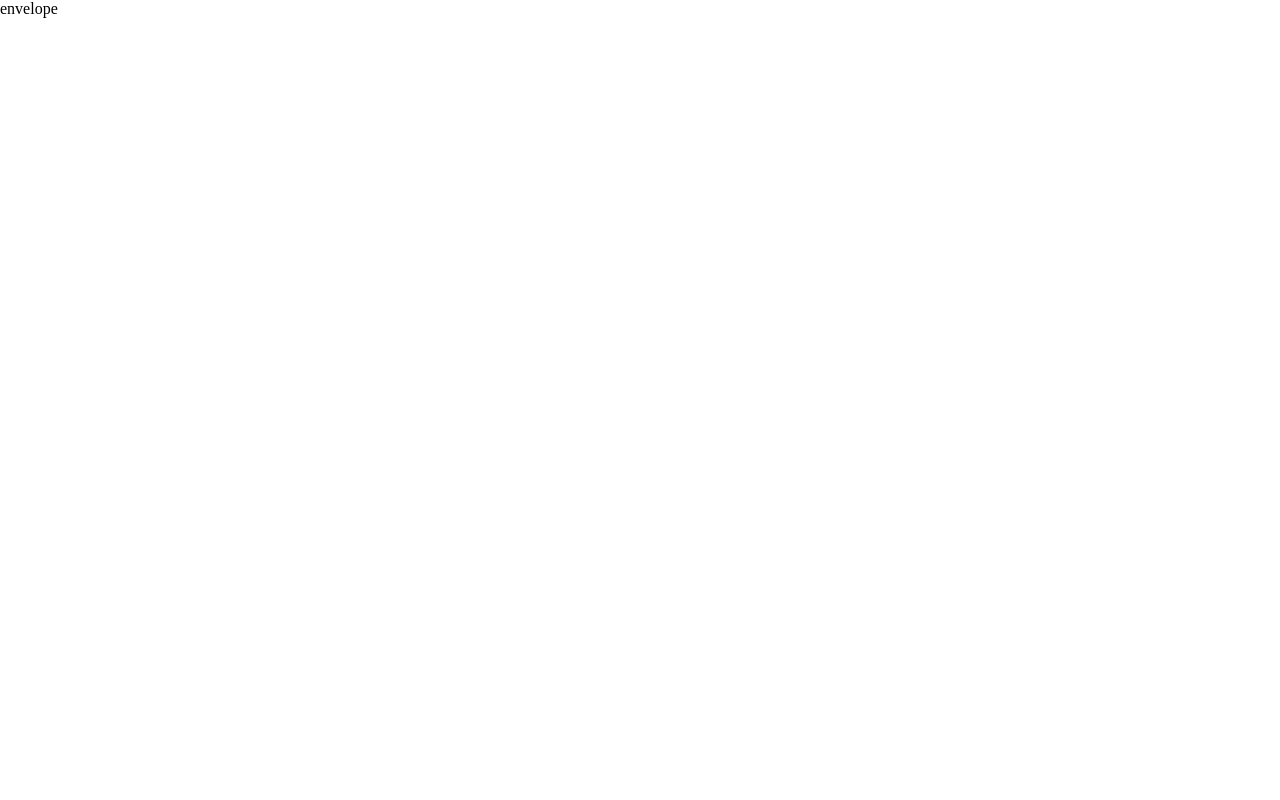
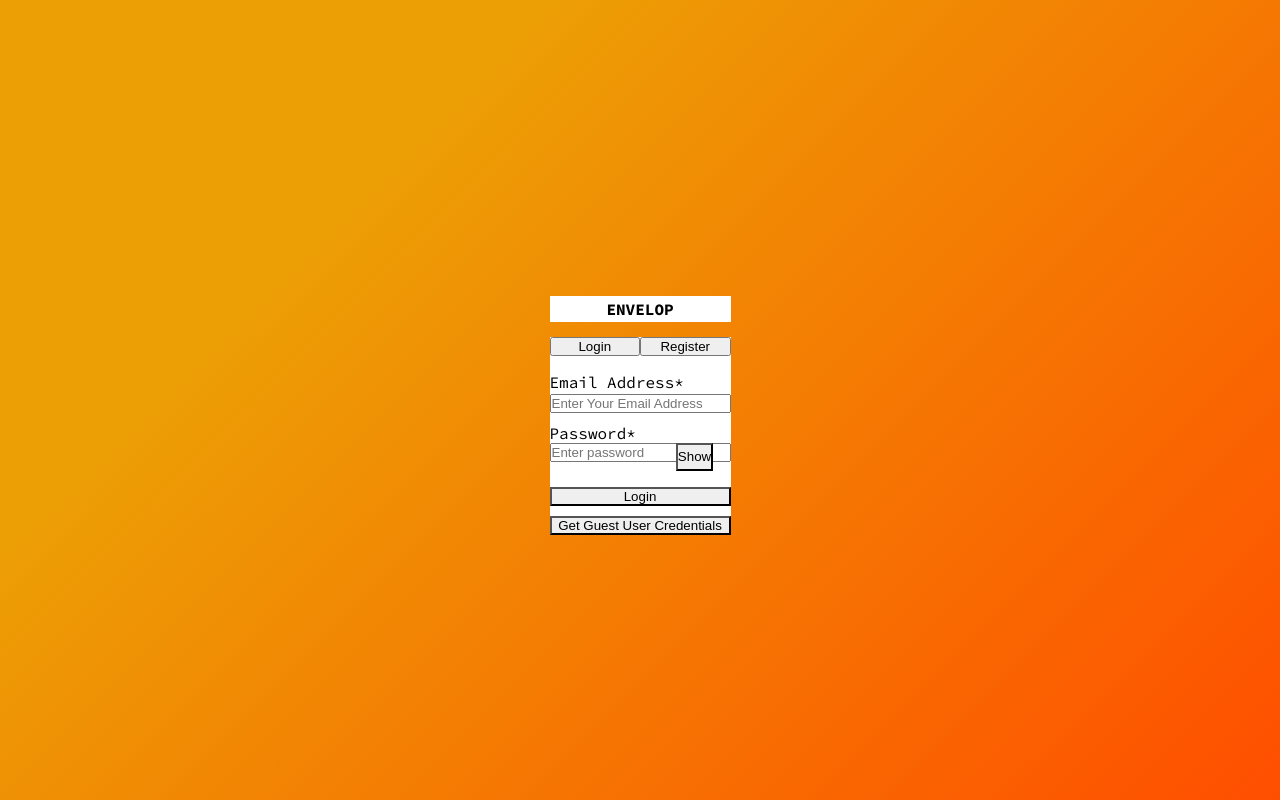
Before and after one commit to chaudhuree/mern-chating-app, a React (Vite) app in the folder fontend/: page / in a window 1280 px wide. Built offline with nearby package versions, Linux system fonts and the light colour scheme; the HTML template or start-up script is replaced by a standard one.

Commit message:
5️⃣ login & register form setup done

```diff
--- a/fontend/src/App.css
+++ b/fontend/src/App.css
@@ -0,0 +1,25 @@
+@import url('https://fonts.googleapis.com/css2?family=Source+Code+Pro:wght@300;400;600;700&display=swap');
+
+.App{
+    min-height: 100vh;
+    display: flex;
+    justify-content: center;
+    align-items: center;
+    background-color: #ff4e00;
+    background-image: linear-gradient(315deg, #ff4e00 0%, #ec9f05 74%);
+    font-family: 'Source Code Pro', monospace;
+}
+
+
+::-webkit-scrollbar {
+    width: 0;
+}
+
+::-webkit-scrollbar-thumb {
+    background: rgba(136, 136, 136, 0.281);
+}
+
+/* Handle on hover */
+::-webkit-scrollbar-thumb:hover {
+    background: #555;
+}
--- a/fontend/src/App.jsx
+++ b/fontend/src/App.jsx
@@ -7,12 +7,14 @@ function App() {
 
   return (
     <>
+        <div className="App">
             <Router>
                 <Routes>
                     <Route path="/" element={<HomePage />} />
                     <Route path="/chat" element={<ChatPage />} />
                 </Routes>
             </Router>
+        </div>
     </>
   )
 }
--- /dev/null
+++ b/fontend/src/components/authentication/Login.jsx
@@ -0,0 +1,71 @@
+import { Button } from "@chakra-ui/react";
+import { FormControl, FormLabel } from "@chakra-ui/react";
+import { Input, InputGroup, InputRightElement } from "@chakra-ui/react";
+import { VStack } from "@chakra-ui/react";
+import { useState } from "react";
+
+
+const Login = () => {
+    const [show, setShow] = useState(false);
+    const handleClick = () => setShow(!show);
+    const [email, setEmail] = useState();
+    const [password, setPassword] = useState();
+    const [loading, setLoading] = useState(false);
+
+
+    const submitHandler = async () => {
+        console.log("submit");
+    };
+
+    return (
+        <VStack spacing="10px">
+            <FormControl id="email" isRequired>
+                <FormLabel>Email Address</FormLabel>
+                <Input
+                    value={email}
+                    type="email"
+                    placeholder="Enter Your Email Address"
+                    onChange={(e) => setEmail(e.target.value)}
+                />
+            </FormControl>
+            <FormControl id="password" isRequired>
+                <FormLabel>Password</FormLabel>
+                <InputGroup size="md">
+                    <Input
+                        value={password}
+                        onChange={(e) => setPassword(e.target.value)}
+                        type={show ? "text" : "password"}
+                        placeholder="Enter password"
+                    />
+                    <InputRightElement width="4.5rem">
+                        <Button h="1.75rem" size="sm" onClick={handleClick}>
+                            {show ? "Hide" : "Show"}
+                        </Button>
+                    </InputRightElement>
+                </InputGroup>
+            </FormControl>
+            <Button
+                colorScheme="blue"
+                width="100%"
+                style={{ marginTop: 15 }}
+                onClick={submitHandler}
+                isLoading={loading}
+            >
+                Login
+            </Button>
+            <Button
+                variant="solid"
+                colorScheme="red"
+                width="100%"
+                onClick={() => {
+                    setEmail("guest@envelope.com");
+                    setPassword("123456");
+                }}
+            >
+                Get Guest User Credentials
+            </Button>
+        </VStack>
+    );
+};
+
+export default Login;
--- /dev/null
+++ b/fontend/src/components/authentication/Register.jsx
@@ -0,0 +1,97 @@
+import { Button } from "@chakra-ui/react";
+import { FormControl, FormLabel } from "@chakra-ui/react";
+import { Input, InputGroup, InputRightElement } from "@chakra-ui/react";
+import { VStack } from "@chakra-ui/react";
+import { useState } from "react";
+
+const Register = () => {
+    const [show, setShow] = useState(false);
+    const [cshow, setCshow] = useState(false);
+    const handleClick = () => setShow(!show);
+
+    const [name, setName] = useState();
+    const [email, setEmail] = useState();
+    const [confirmpassword, setConfirmpassword] = useState();
+    const [password, setPassword] = useState();
+    const [pic, setPic] = useState();
+    const [picLoading, setPicLoading] = useState(false);
+
+    const submitHandler = async () => {
+        console.log("submit");
+    };
+
+    const postDetails = (pic) => {
+        console.log('pic upload')
+    };
+
+    return (
+        <VStack spacing="5px">
+            <FormControl id="first-name" isRequired>
+                <FormLabel>Name</FormLabel>
+                <Input
+                    placeholder="Enter Your Name"
+                    onChange={(e) => setName(e.target.value)}
+                />
+            </FormControl>
+            <FormControl id="email" isRequired>
+                <FormLabel>Email Address</FormLabel>
+                <Input
+                    type="email"
+                    placeholder="Enter Your Email Address"
+                    onChange={(e) => setEmail(e.target.value)}
+
+                />
+            </FormControl>
+            <FormControl id="password" isRequired>
+                <FormLabel>Password</FormLabel>
+                <InputGroup size="md">
+                    <Input
+                        type={show ? "text" : "password"}
+                        placeholder="Enter Password"
+                        onChange={(e) => setPassword(e.target.value)}
+                    />
+                    <InputRightElement width="4.5rem">
+                        <Button h="1.75rem" size="sm" onClick={handleClick}>
+                            {show ? "Hide" : "Show"}
+                        </Button>
+                    </InputRightElement>
+                </InputGroup>
+            </FormControl>
+            <FormControl id="password" isRequired>
+                <FormLabel>Confirm Password</FormLabel>
+                <InputGroup size="md">
+                    <Input
+                        type={cshow ? "text" : "password"}
+                        placeholder="Confirm password"
+                        onChange={(e) => setConfirmpassword(e.target.value)}
+                    />
+                    <InputRightElement width="4.5rem">
+                        <Button h="1.75rem" size="sm" onClick={()=>setCshow(!cshow)}>
+                            {cshow ? "Hide" : "Show"}
+                        </Button>
+                    </InputRightElement>
+                </InputGroup>
+            </FormControl>
+            <FormControl id="pic">
+                <FormLabel>Upload your Picture</FormLabel>
+                <Input
+                    type="file"
+                    p={1.5}
+                    accept="image/*"
+                    onChange={(e) => postDetails(e.target.files[0])}
+                />
+            </FormControl>
+            <Button
+                colorScheme="blue"
+                width="100%"
+                mt={15}
+                onClick={submitHandler}
+                isLoading={picLoading}
+            >
+                Sign Up
+            </Button>
+        </VStack>
+    );
+};
+
+export default Register;
--- a/fontend/src/pages/HomePage.jsx
+++ b/fontend/src/pages/HomePage.jsx
@@ -1,10 +1,41 @@
 import React from 'react';
+import {Box, Container,Text, Tabs, TabList, TabPanels, Tab, TabPanel} from "@chakra-ui/react";
+import Login from "../components/authentication/Login.jsx";
+import Register from "../components/authentication/Register.jsx";
 
 const HomePage = () => {
     return (
-        <div>
-            envelope
-        </div>
+        <Container maxW="xl" centerContent mb={10}>
+        <Box
+            d="flex"
+            justifyContent="center"
+            p={3}
+            bg="white"
+            w="100%"
+            m="40px 0 15px 0"
+            borderWidth="1px">
+
+            <Text align="center" fontSize="2xl" fontFamily="Source Code Pro" fontWeight="bold" textTransform="uppercase">Envelop</Text>
+        </Box>
+        <Box width='100%' bg="white" borderWidth="1px">
+            <Tabs>
+                <TabList mb='1em'>
+                    <Tab width='50%'>Login</Tab>
+                    <Tab width='50%'>Register</Tab>
+                </TabList>
+
+                <TabPanels>
+                    <TabPanel>
+                        <Login></Login>
+                    </TabPanel>
+                    <TabPanel>
+                        <Register></Register>
+                    </TabPanel>
+
+                </TabPanels>
+            </Tabs>
+        </Box>
+        </Container>
     );
 };
 
```
Lines whose indentation alone changed are shown as unchanged.
